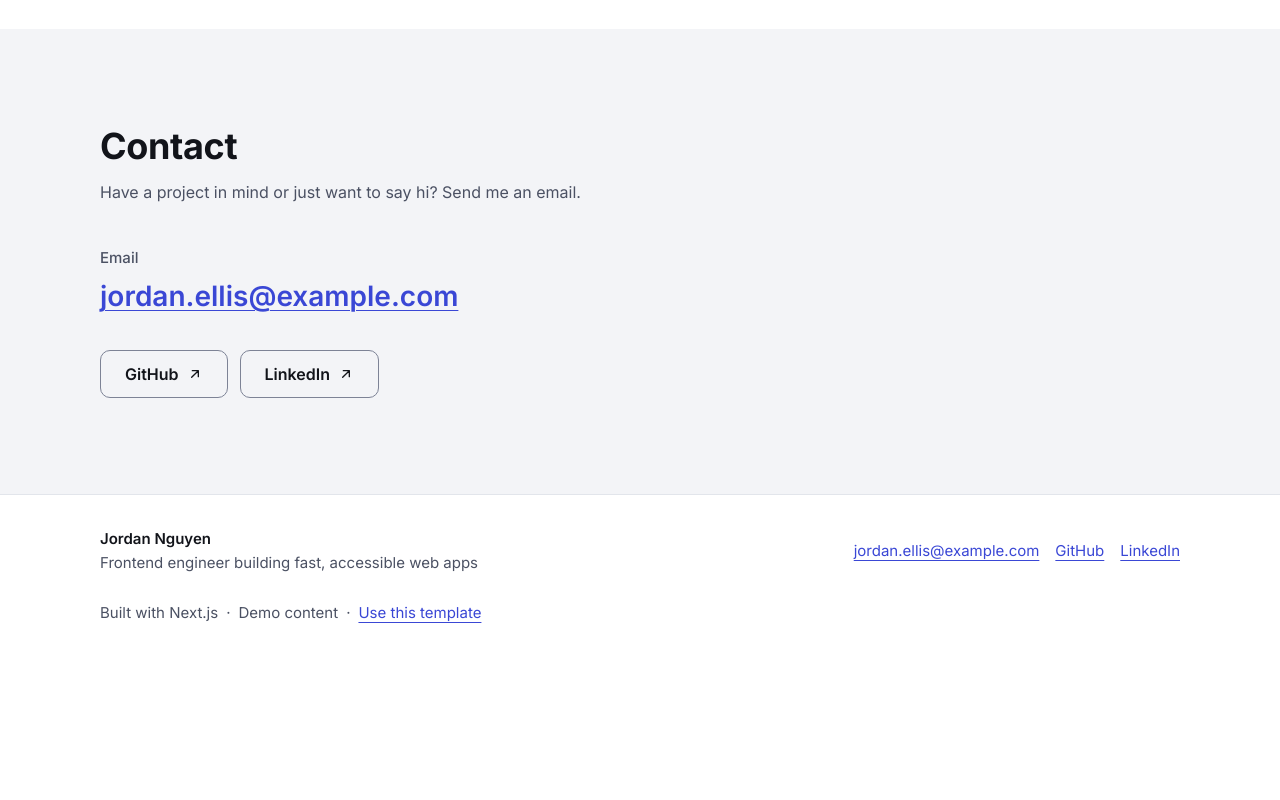
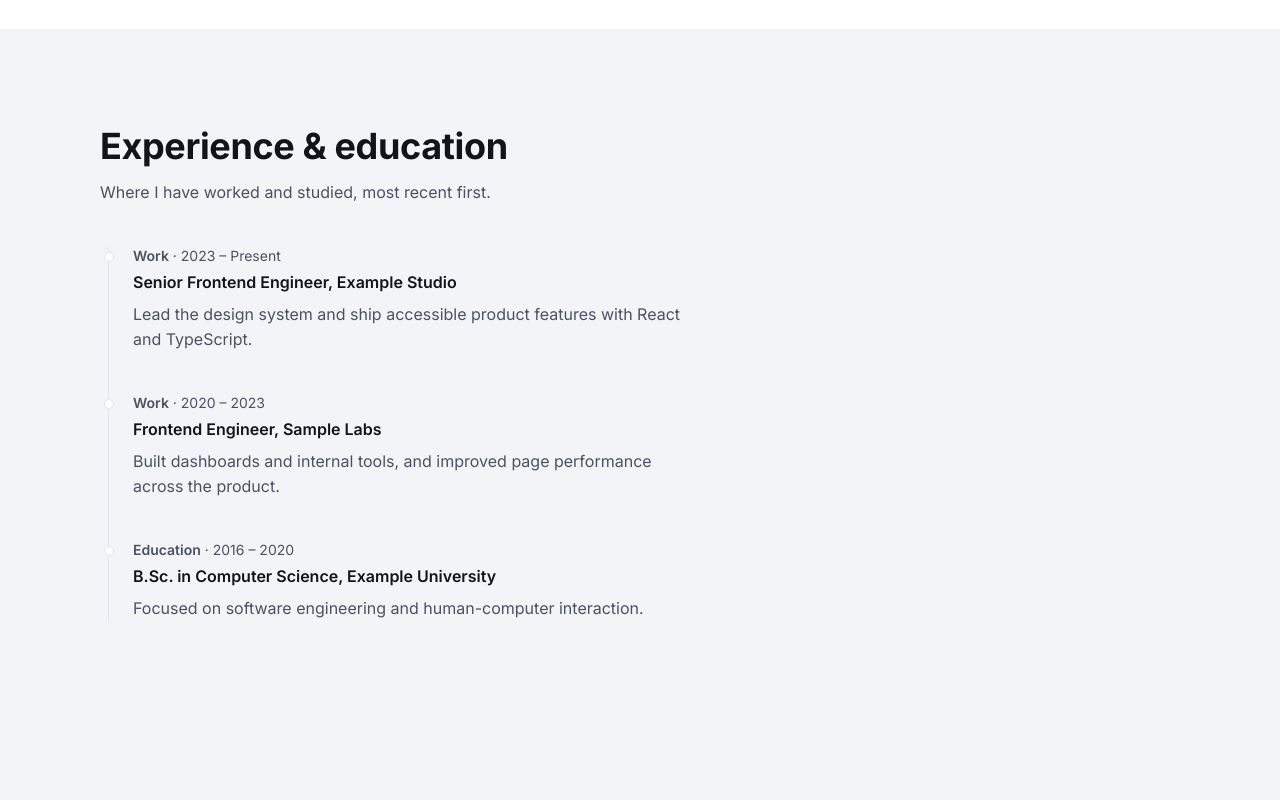
Before and after one commit to toinguyen-agilityio/my-portfolio, a Next.js app: page / in a window 1280 px wide. Shown: the part 1800-2600 px from the top of the page. Before the commit the page ends 2467 px from the top, so only its background shows below. Built offline with nearby package versions, Linux system fonts and the light colour scheme; no server answers.

Commit message:
feat(timeline): add work and education timeline section (#76) (#122)
Co-authored-by: Claude Sonnet 5.5 <noreply@anthropic.com>

```diff
--- a/src/app/page.tsx
+++ b/src/app/page.tsx
@@ -4,6 +4,7 @@ import { Footer } from '@/components/Footer';
 import { Header } from '@/components/Header';
 import { ProjectsSection } from '@/components/ProjectsSection';
 import { SkillsSection } from '@/components/SkillsSection';
+import { TimelineSection } from '@/components/TimelineSection';
 
 export default function Home() {
   return (
@@ -13,6 +14,7 @@ export default function Home() {
         <About />
         <ProjectsSection />
         <SkillsSection />
+        <TimelineSection />
         <ContactSection />
       </main>
       <Footer />
--- /dev/null
+++ b/src/components/TimelineSection.tsx
@@ -0,0 +1,39 @@
+import { timeline, timelineSection } from '@/content';
+import { Section } from './Section';
+
+export function TimelineSection() {
+  return (
+    <Section
+      id="timeline"
+      title={timelineSection.title}
+      intro={timelineSection.intro}
+      tone="surface"
+    >
+      <ol className="border-line ml-2 border-l">
+        {timeline.map((entry) => (
+          <li
+            key={`${entry.title}-${entry.period}`}
+            className="relative pb-10 pl-6 last:pb-0"
+          >
+            <span
+              aria-hidden="true"
+              className="bg-bg border-line absolute top-1.5 -left-[5px] size-2.5 rounded-full border"
+            />
+            <p className="text-muted text-sm">
+              <span className="font-semibold">
+                {timelineSection.kindLabels[entry.kind]}
+              </span>{' '}
+              · <time>{entry.period}</time>
+            </p>
+            <h3 className="mt-1 text-base font-semibold [overflow-wrap:anywhere]">
+              {entry.title}, {entry.organization}
+            </h3>
+            <p className="text-muted mt-2 max-w-[56ch] [overflow-wrap:anywhere]">
+              {entry.description}
+            </p>
+          </li>
+        ))}
+      </ol>
+    </Section>
+  );
+}
--- a/src/content.ts
+++ b/src/content.ts
@@ -205,6 +205,57 @@ export const skillsSection = {
   // DEMO-CONTENT: replace with your own content
   intro: 'The tools and practices I reach for every day.',
 } satisfies SkillsSection;
+
+export type TimelineKind = 'work' | 'education';
+
+export type TimelineEntry = {
+  kind: TimelineKind;
+  title: string;
+  organization: string;
+  period: string;
+  description: string;
+};
+
+export type TimelineSection = {
+  title: string;
+  intro: string;
+  kindLabels: Record<TimelineKind, string>;
+};
+
+export const timelineSection = {
+  title: 'Experience & education',
+  // DEMO-CONTENT: replace with your own content
+  intro: 'Where I have worked and studied, most recent first.',
+  kindLabels: { work: 'Work', education: 'Education' },
+} satisfies TimelineSection;
+
+// DEMO-CONTENT: replace with your own content
+export const timeline = [
+  {
+    kind: 'work',
+    title: 'Senior Frontend Engineer',
+    organization: 'Example Studio',
+    period: '2023 – Present',
+    description:
+      'Lead the design system and ship accessible product features with React and TypeScript.',
+  },
+  {
+    kind: 'work',
+    title: 'Frontend Engineer',
+    organization: 'Sample Labs',
+    period: '2020 – 2023',
+    description:
+      'Built dashboards and internal tools, and improved page performance across the product.',
+  },
+  {
+    kind: 'education',
+    title: 'B.Sc. in Computer Science',
+    organization: 'Example University',
+    period: '2016 – 2020',
+    description:
+      'Focused on software engineering and human-computer interaction.',
+  },
+] satisfies readonly TimelineEntry[];
 
 export type Footer = {
   builtWith: string;
```
Also changed, not shown: 1 other file (tests, documents, lock files or other folders).
